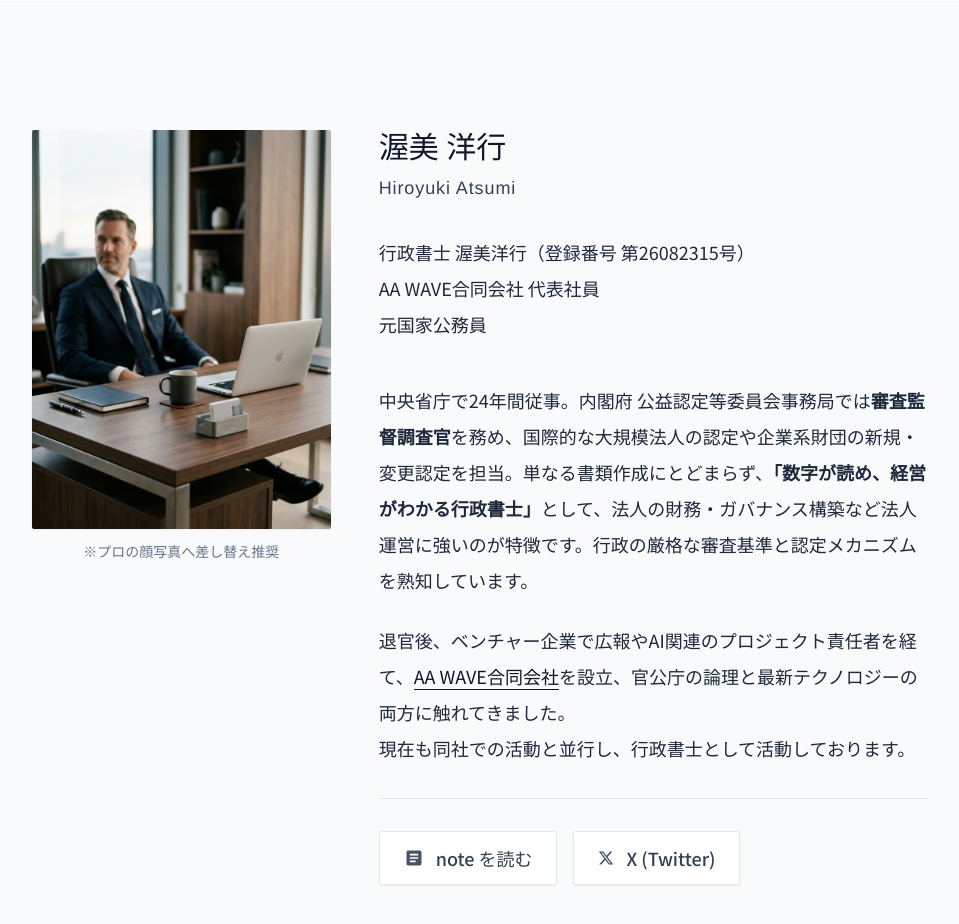
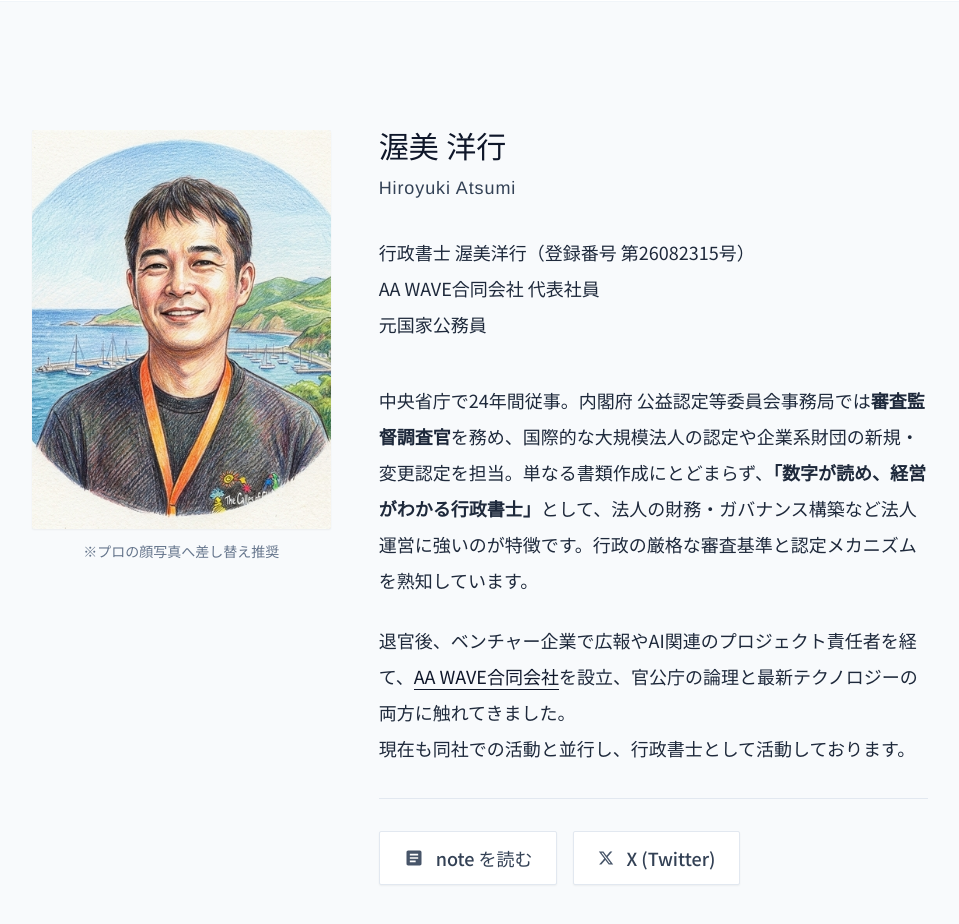
Before and after one commit to sky621tyo/atsumi-hiroyuki.jp, a plain HTML site: page index.html in a window 1280 px wide. Shown: the part 6580-7504 px from the top of the page, without its empty margins (160-1119 px from the left). Drawn offline with nearby package versions, Linux system fonts and the light colour scheme.

Commit message:
feat: Update profile image with illustration and remove grayscale

```diff
--- a/index.html
+++ b/index.html
@@ -400,7 +400,7 @@
                 <!-- 画像枠 -->
                 <div class="w-full md:w-1/3 shrink-0">
                     <div class="aspect-[3/4] w-full bg-slate-200 rounded-sm relative overflow-hidden shadow-sm">
-                        <img src="images/profile_dummy.png" alt="渥美 洋行" class="object-cover w-full h-full grayscale-[10%]">
+                        <img src="images/profile.png" alt="渥美 洋行" class="object-cover w-full h-full">
                     </div>
                     <p class="text-sm text-slate-500 mt-3 text-center">※プロの顔写真へ差し替え推奨</p>
                 </div>
```
Also changed, not shown: images/profile.png (added).
